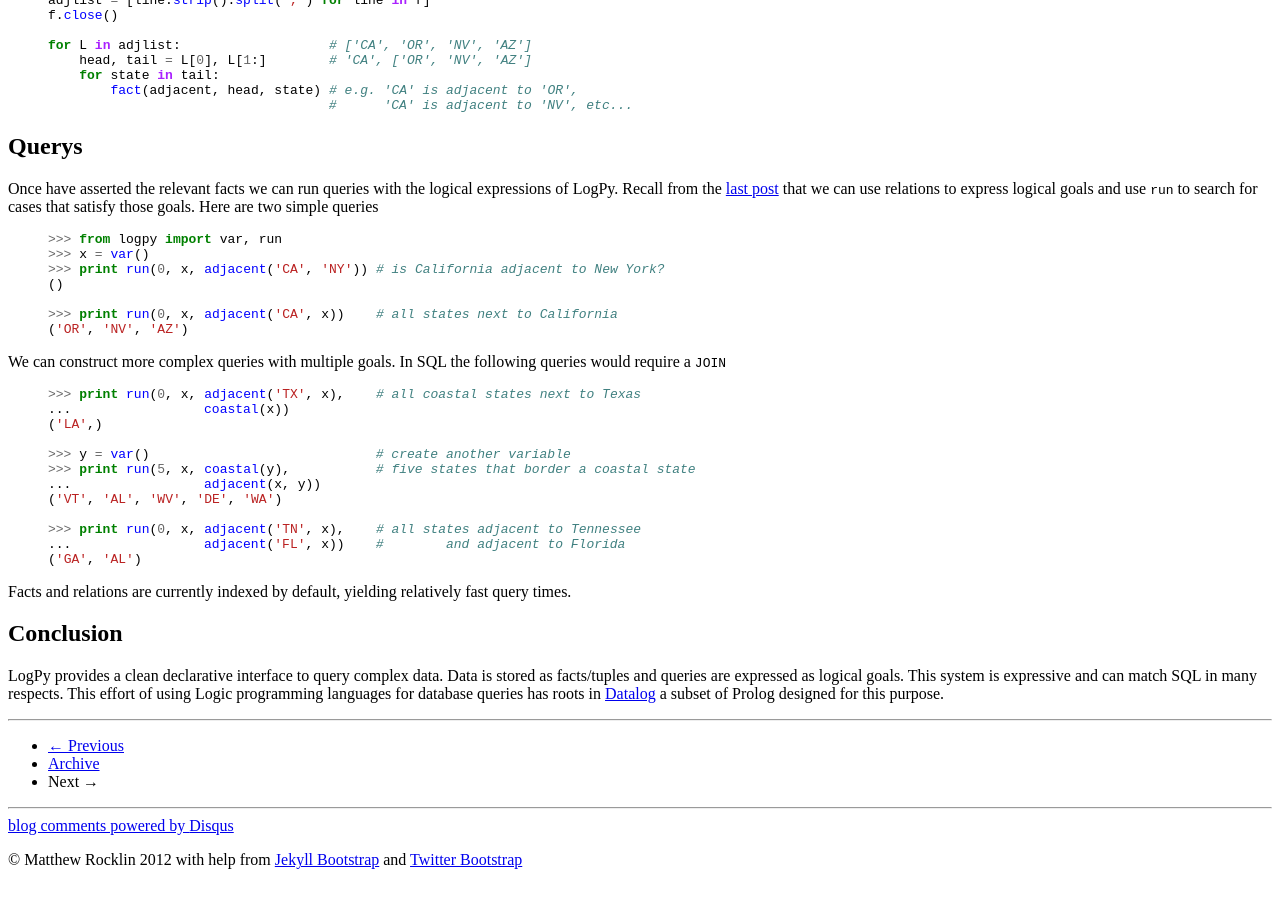
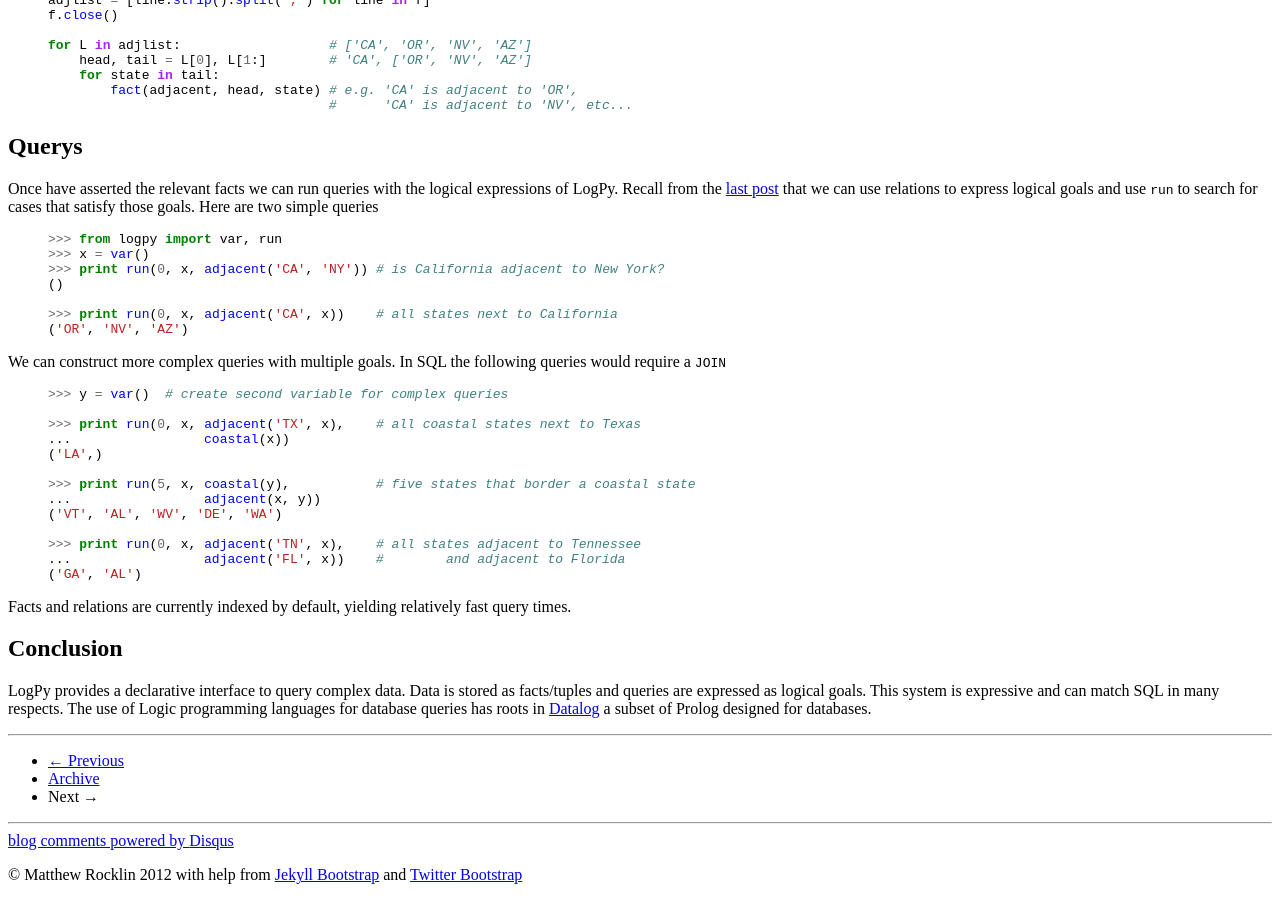
Before and after one commit to besyskymnbk/blog, a Jekyll site: the page built from _posts/work/2013-01-17-LogPy-Facts-Relations.md, in a window 1280 px wide and 900 px high, scrolled down 882 px. Built offline with Jekyll 4.4.1, drawn with Linux system fonts in a browser that asks for light colours; comment, search, counter and statistics services are not loaded.

Commit message:
minor edits to facts-relations

```diff
--- a/_posts/work/2013-01-17-LogPy-Facts-Relations.md
+++ b/_posts/work/2013-01-17-LogPy-Facts-Relations.md
@@ -84,11 +84,12 @@ Once have asserted the relevant facts we can run queries with the logical expres
 We can construct more complex queries with multiple goals.  In SQL the following queries would require a `JOIN`
 
 {% highlight python %}
+>>> y = var()  # create second variable for complex queries
+
 >>> print run(0, x, adjacent('TX', x),    # all coastal states next to Texas
 ...                 coastal(x))
 ('LA',)
 
->>> y = var()                             # create another variable
 >>> print run(5, x, coastal(y),           # five states that border a coastal state
 ...                 adjacent(x, y))
 ('VT', 'AL', 'WV', 'DE', 'WA')
@@ -104,4 +105,6 @@ Facts and relations are currently indexed by default, yielding relatively fast q
 Conclusion
 ----------
 
-LogPy provides a clean declarative interface to query complex data.  Data is stored as facts/tuples and queries are expressed as logical goals.  This system is expressive and can match SQL in many respects.  This effort of using Logic programming languages for database queries has roots in [Datalog](http://en.wikipedia.org/wiki/Datalog) a subset of Prolog designed for this purpose.
+LogPy provides a declarative interface to query complex data.  Data is stored
+as facts/tuples and queries are expressed as logical goals.  This system is
+expressive and can match SQL in many respects.  The use of Logic programming languages for database queries has roots in [Datalog](http://en.wikipedia.org/wiki/Datalog) a subset of Prolog designed for databases.
```
